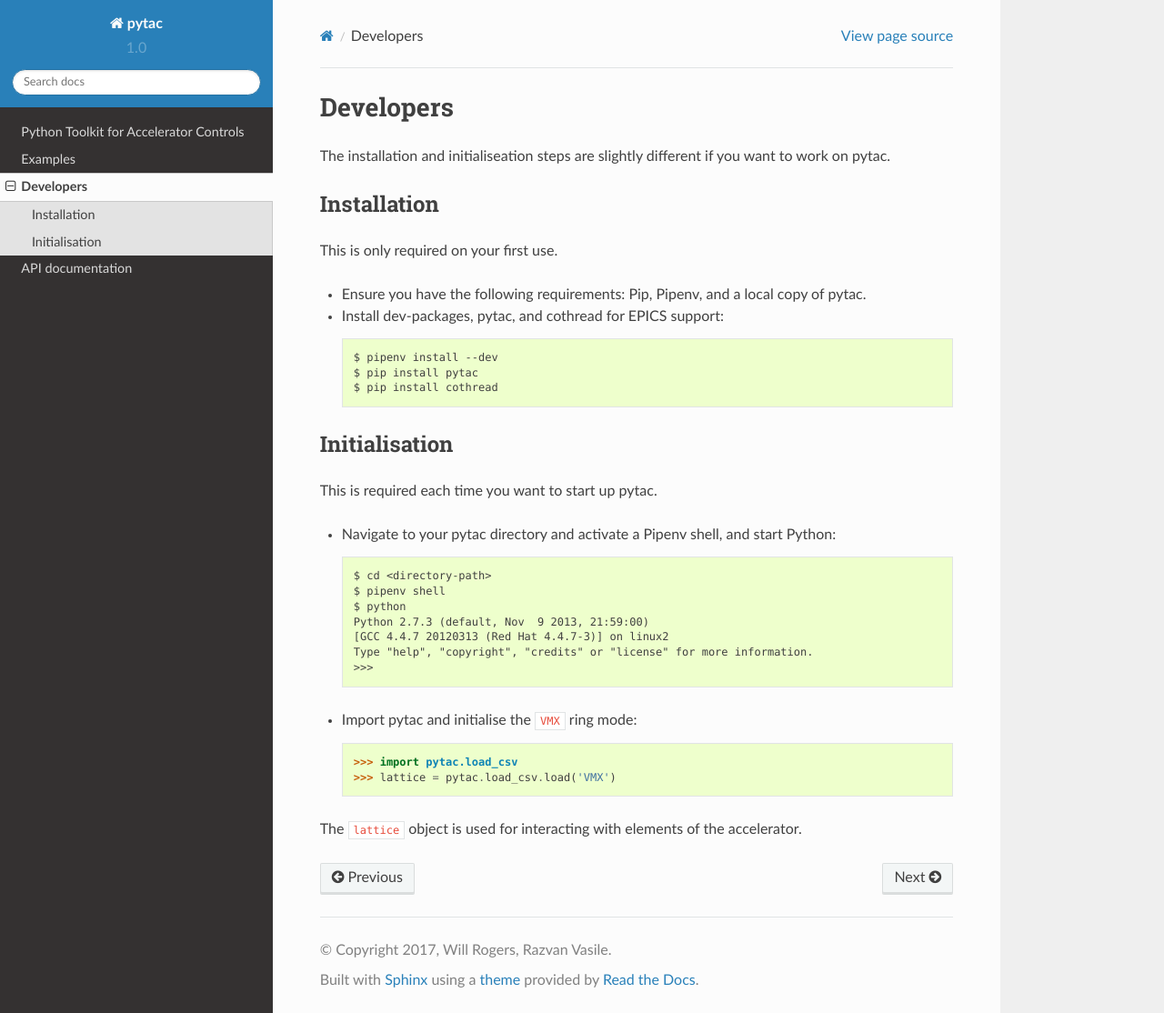
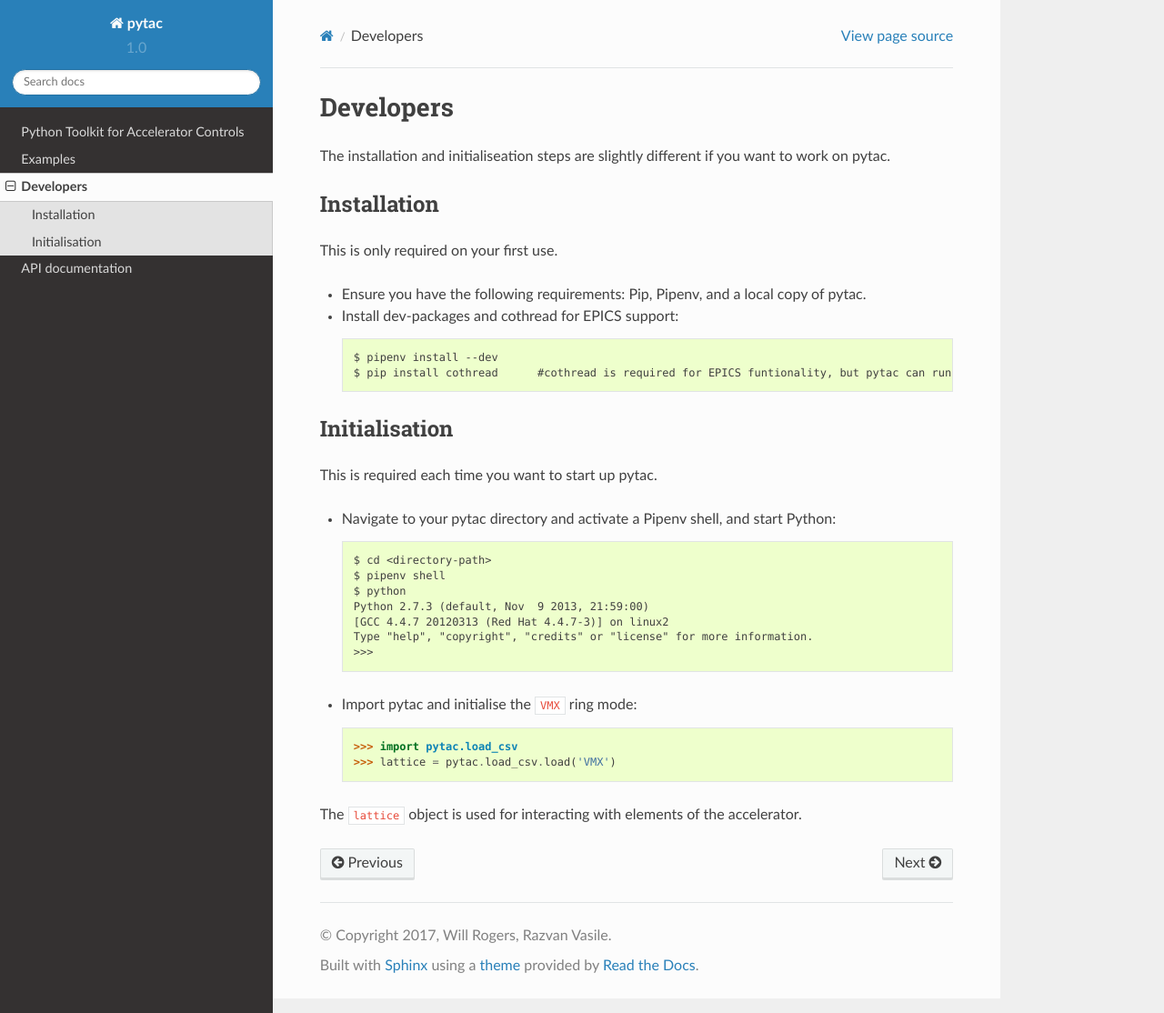
Before and after one commit to DiamondLightSource/pytac, a Sphinx documentation site: the page built from docs/developers.rst, in a window 1280 px wide and 1114 px high. Shown: the whole window at 91% size. Built offline with Sphinx 7.4.7 and the Read the Docs theme 2.0.0, drawn with Linux system fonts in a browser that asks for light colours.

Commit message:
Implement corrections to wording of installation sections.

```diff
--- a/docs/developers.rst
+++ b/docs/developers.rst
@@ -11,11 +11,10 @@
 
 - Ensure you have the following requirements: Pip, Pipenv, and a local copy of pytac.
 
-- Install dev-packages, pytac, and cothread for EPICS support::
+- Install dev-packages and cothread for EPICS support::
 
     $ pipenv install --dev
-    $ pip install pytac
-    $ pip install cothread
+    $ pip install cothread	#cothread is required for EPICS funtionality, but pytac can run without it.
 
 
 Initialisation
--- a/docs/examples.rst
+++ b/docs/examples.rst
@@ -6,9 +6,7 @@
 
 This is only required on your first use.
 
-- Ensure you have Pip and a local copy of pytac.
-
-- Install pytac and cothread::
+- Ensure you have Pip, then install pytac and cothread::
 
     $ pip install pytac
     $ pip install cothread	#cothread is required for EPICS funtionality, but pytac can run without it.
```
